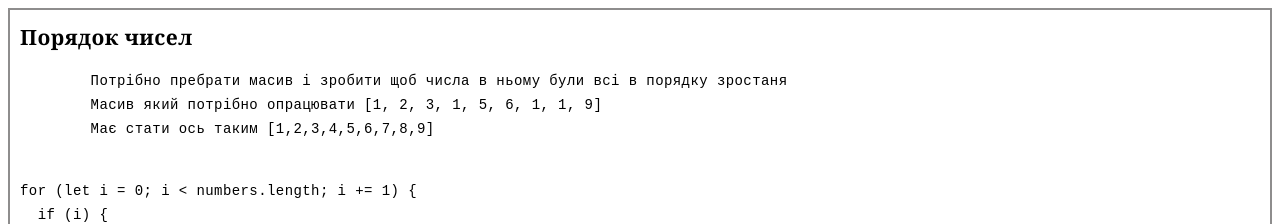
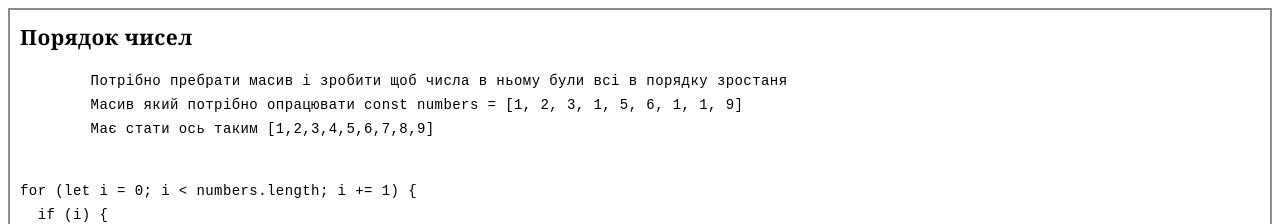
Before and after one commit to VadymMelnyk21/learning, a plain HTML site: page Zadachi.html in a window 1280 px wide. Shown: the part 729-953 px from the top of the page. Drawn offline with Linux system fonts and the light colour scheme.

Commit message:
перебір числа

```diff
--- a/Zadachi.html
+++ b/Zadachi.html
@@ -47,7 +47,7 @@
       <h2>Порядок чисел</h2>
       <pre>
         Потрібно пребрати масив і зробити щоб числа в ньому були всі в порядку зростаня
-        Масив який потрібно опрацювати [1, 2, 3, 1, 5, 6, 1, 1, 9]
+        Масив який потрібно опрацювати const numbers = [1, 2, 3, 1, 5, 6, 1, 1, 9]
         Має стати ось таким [1,2,3,4,5,6,7,8,9]
       </pre>
       <div class="numbers__task">
```
